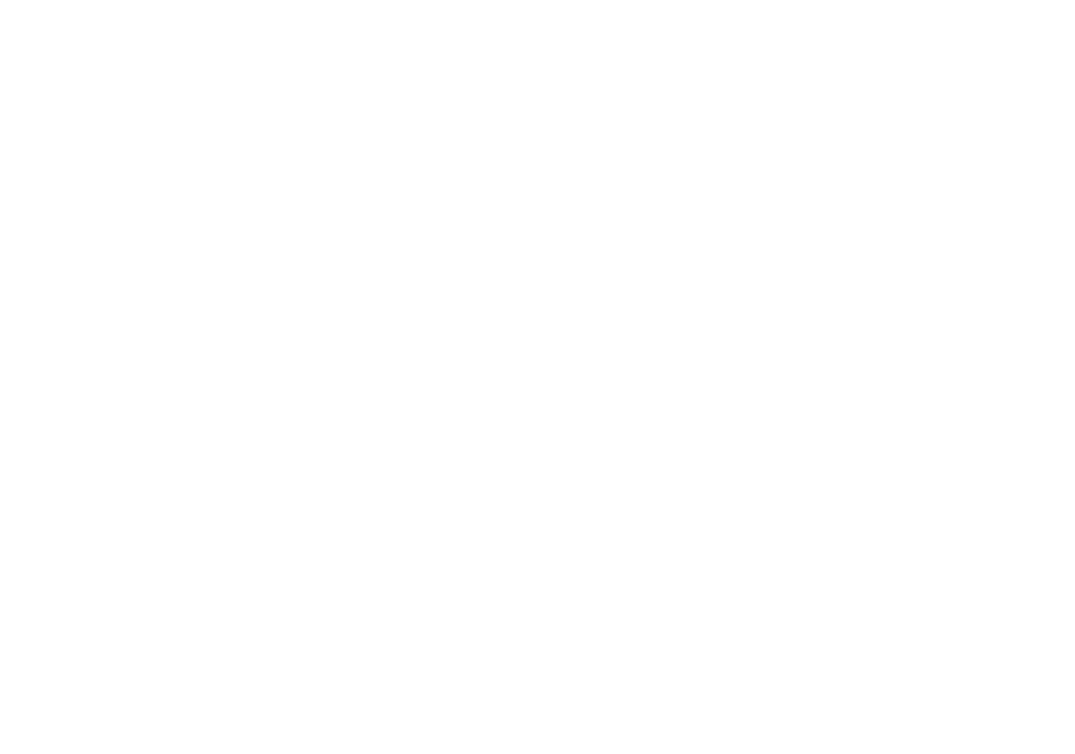
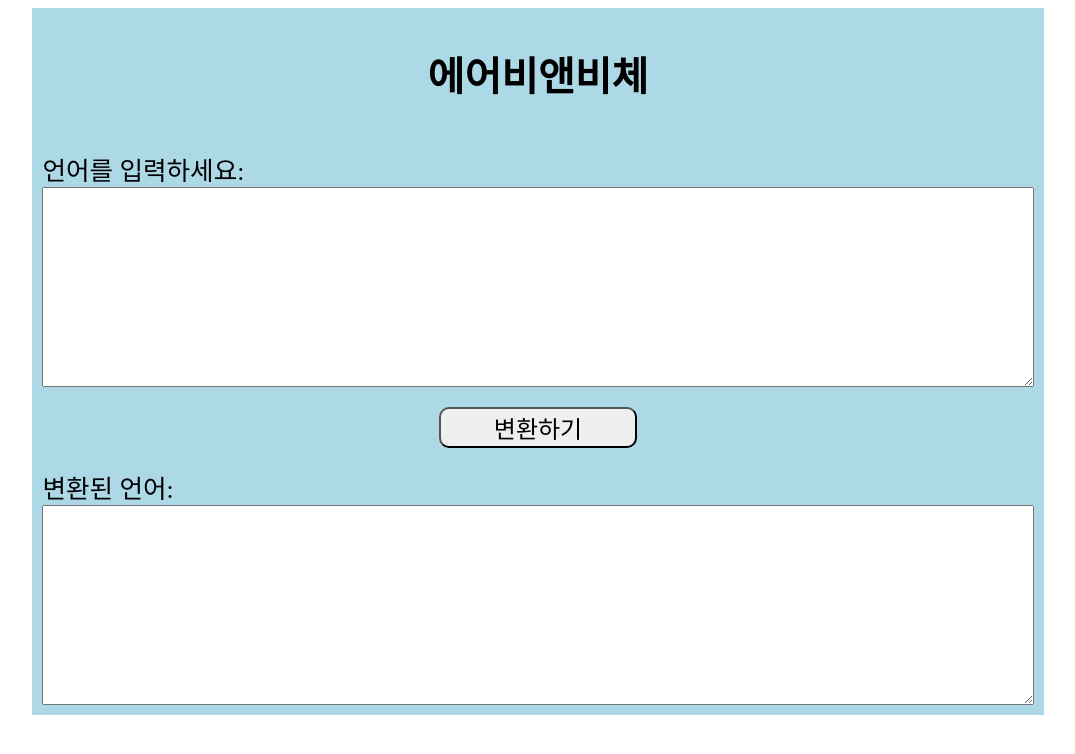
Before and after one commit to himchan94/airbnb_alien_language, a plain HTML site: page index.html in a window 1280 px wide. Shown: the whole page, without its empty margins (102-1177 px from the left). Drawn offline with Linux system fonts and the light colour scheme.

Commit message:
feat: Viewbox html, css done
Added view of site

```diff
--- a/index.html
+++ b/index.html
@@ -7,6 +7,25 @@
     <link rel="stylesheet" href="style.css" />
     <script src="main.js" defer></script>
     <title>에이비앤비체</title>
+
+    <div class="main-container">
+      <h1>에어비앤비체</h1>
+
+      <div class="input-container">
+        <label for="before_converted">언어를 입력하세요:</label>
+
+        <textarea class="textarea" id="before_converted"> </textarea>
+      </div>
+
+      <button class="btn">변환하기</button>
+
+      <div class="input-container">
+        <label for="after_converted">변환된 언어:</label>
+
+        <textarea class="textarea" id="after_converted"> </textarea>
+      </div>
+    </div>
   </head>
   <body></body>
 </html>
+<!-- rows="20" cols="150" -->
--- a/style.css
+++ b/style.css
@@ -0,0 +1,43 @@
+* {
+  box-sizing: border-box;
+}
+
+.main-container {
+  display: flex;
+  flex-direction: column;
+  align-items: center;
+  width: 80%;
+  background-color: lightblue;
+  margin: auto;
+  text-align: center;
+  padding: 10px;
+}
+
+.main-container h1 {
+  font-weight: 900;
+  font-size: 2.5rem;
+}
+
+.btn {
+  margin-top: 20px;
+  font-size: 1.5rem;
+  border-radius: 10px;
+  width: 20%;
+}
+
+label {
+  font-size: 1.6rem;
+}
+.input-container {
+  display: flex;
+  flex-direction: column;
+  margin-top: 20px;
+  align-items: flex-start;
+  text-align: right;
+  width: 100%;
+}
+
+.textarea {
+  width: 100%;
+  min-height: 200px;
+}
```
